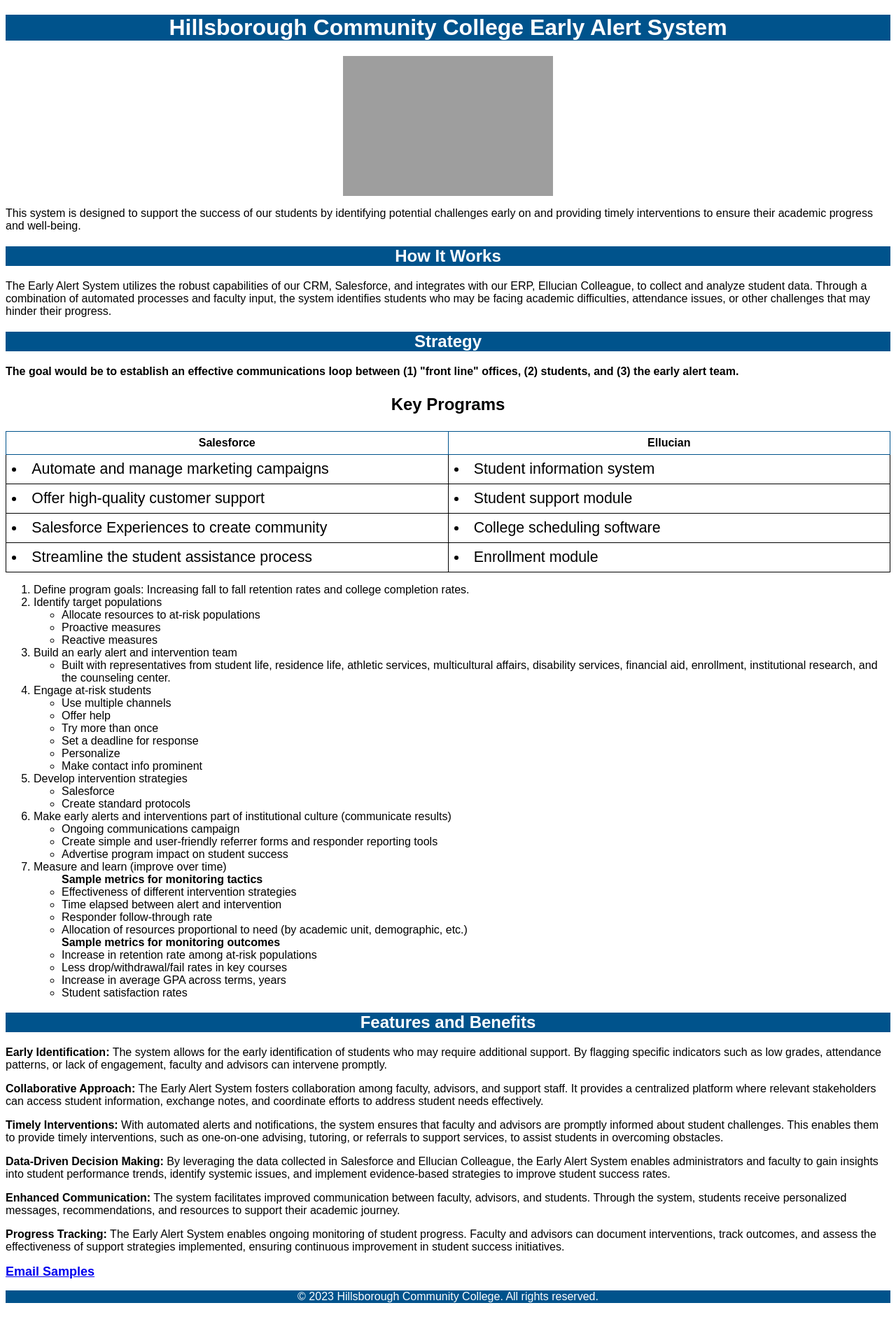
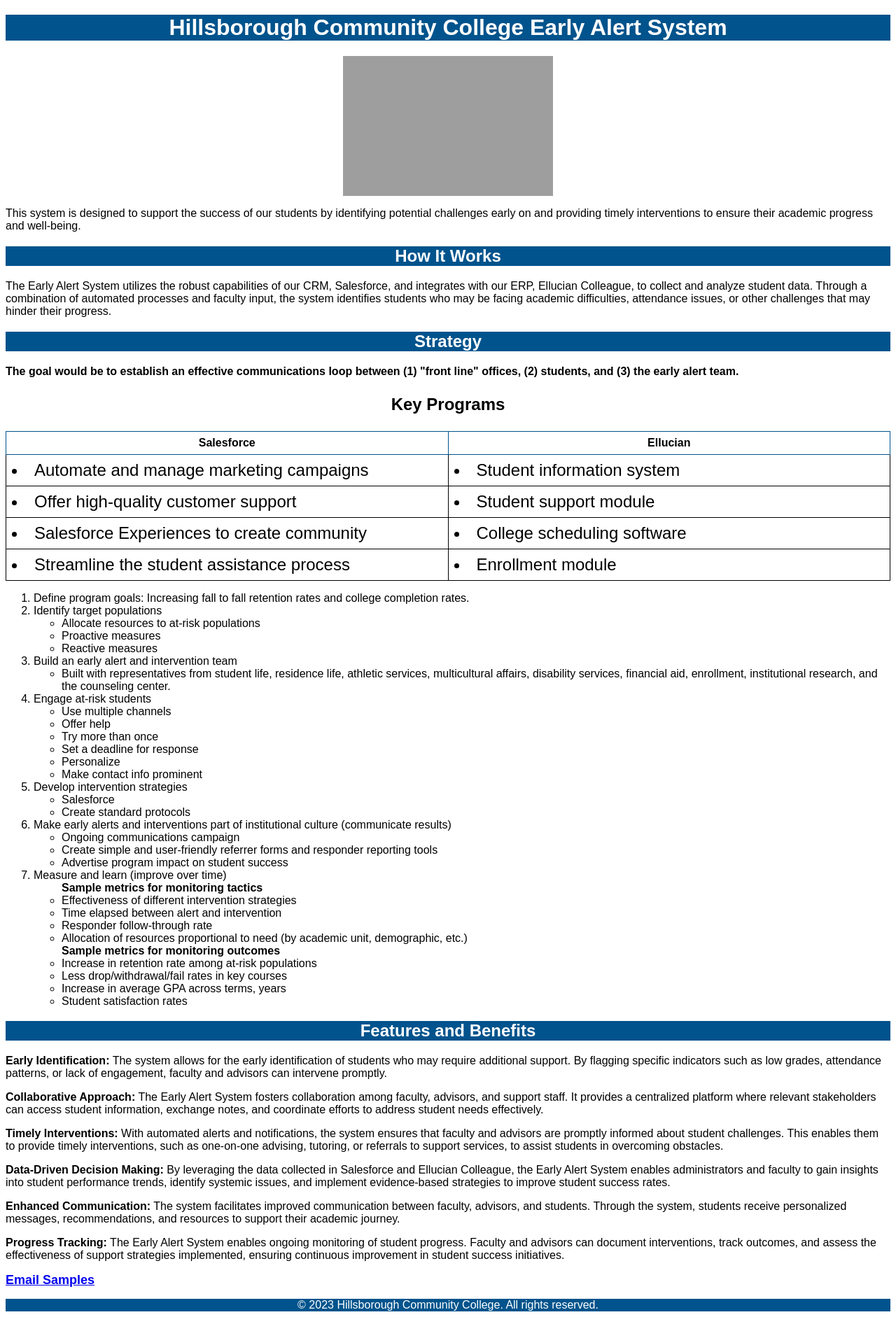
Before and after one commit to BiancaW714/biancaw714.github.io, a Jekyll site: the page index.html, which Jekyll copies as it is, in a window 1280 px wide. Shown: the whole page at 70% size. Built offline with Jekyll 4.4.1, drawn with Linux system fonts in a browser that asks for light colours; grey boxes are pictures that could not be loaded.

Commit message:
Update index.html

```diff
--- a/index.html
+++ b/index.html
@@ -52,9 +52,11 @@
       border: 1px solid black;
       padding: 8px;
       text-align: left;
-        font-size: 16pt;
+        font-size: 18pt;
       }
-
+              a {
+      font-size: 18px; /* Adjust the font size as desired */
+    }
         </style>
     </head>
     <body>
```
